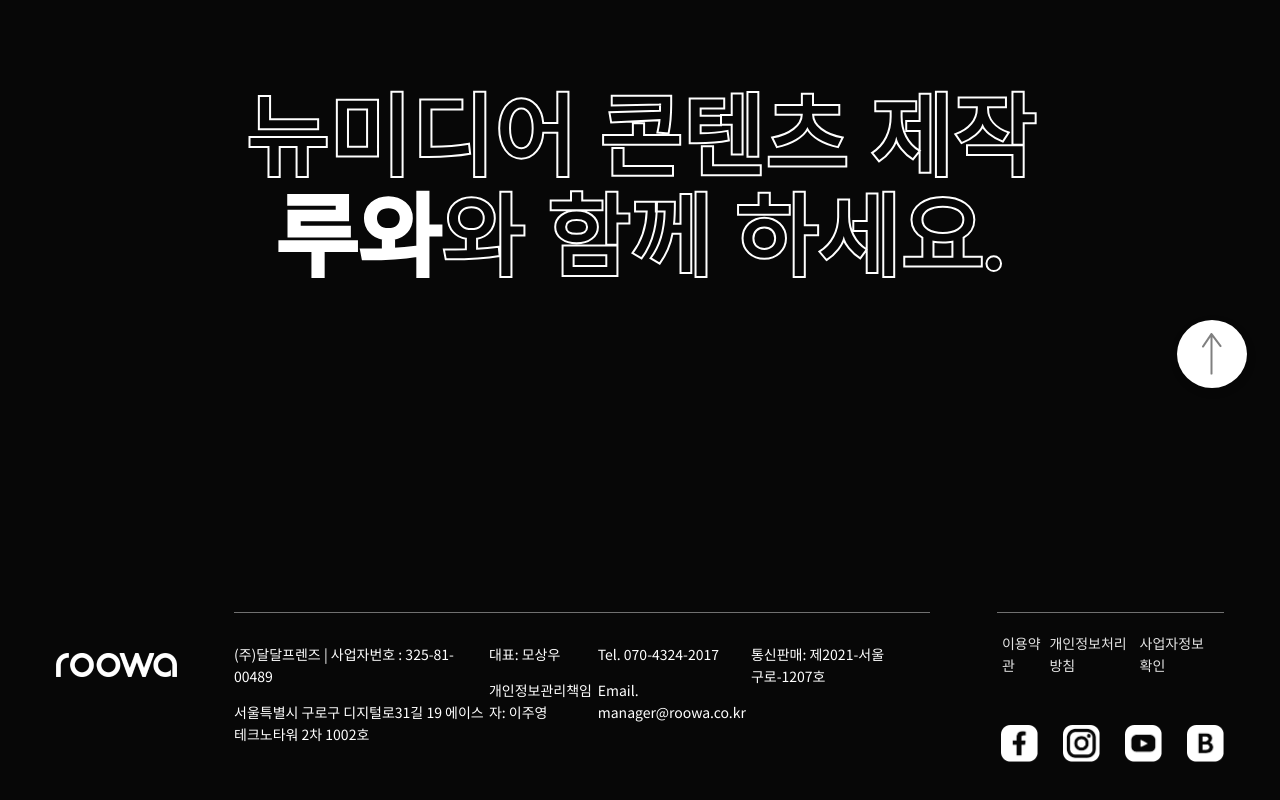
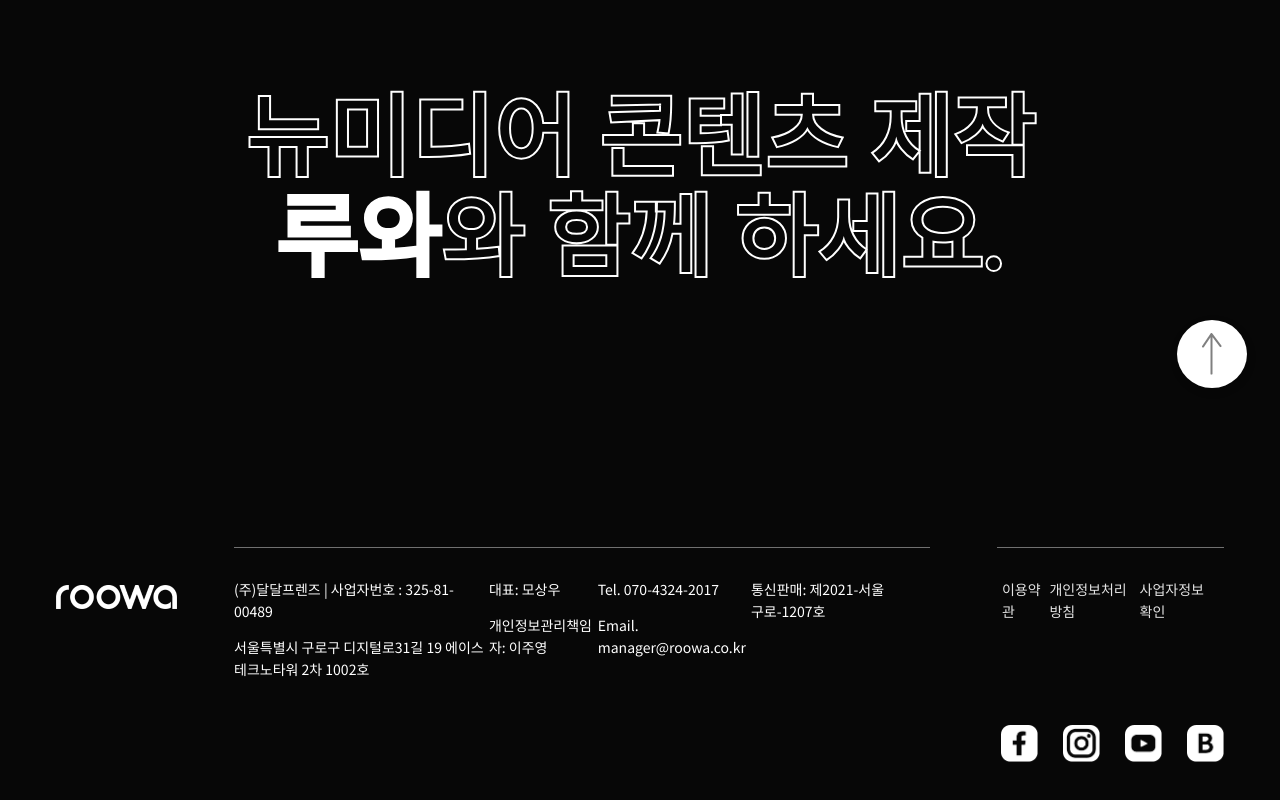
Before and after one commit to gyeongseo944/roowaHome, a React (Create React App) app in the folder client/: page /original in a window 1280 px wide. Shown: the part 7965-8765 px from the top of the page. Built offline with nearby package versions, Linux system fonts and the light colour scheme.

Commit message:
modified metaverse component

```diff
--- a/client/src/components/Contact/Contact.js
+++ b/client/src/components/Contact/Contact.js
@@ -20,7 +20,7 @@ function Contact() {
   return (
     <>
       <Banner />
-      <main className="contacMain">
+      <main className="contactMain">
         <div className="contactContainer">
           <div className="box1">
             <div className="box1Img">이미지 영역</div>
--- a/client/src/components/Contact/Contact.scss
+++ b/client/src/components/Contact/Contact.scss
@@ -1,6 +1,6 @@
 @import "~/src/config";
 
-.contacMain {
+.contactMain {
   width: 100%;
   display: flex;
   justify-content: center;
--- a/client/src/components/Home/MainMindMap/MainMindMap.scss
+++ b/client/src/components/Home/MainMindMap/MainMindMap.scss
@@ -110,7 +110,8 @@
         display: block;
         border-left: 2px dotted #808080;
         height: 120px;
-        transform: translateX(-90px) translateY(calc(30px * var(--s) + 20px)) rotate(90deg);
+        transform: translateX(-90px) translateY(calc(30px * var(--s) + 20px))
+          rotate(90deg);
         opacity: 0;
         animation: fadeIn 1s ease 3s forwards;
       }
--- a/client/src/components/Metaverse/MetarverseExpansion/MetarverseExpansion.scss
+++ b/client/src/components/Metaverse/MetarverseExpansion/MetarverseExpansion.scss
@@ -3,6 +3,7 @@
   display: flex;
   flex-direction: column;
   align-items: center;
+  width: 100%;
 
   .expansionTitleBox {
     font-weight: 300;
@@ -20,7 +21,8 @@
 
   .imgGrid {
     display: grid;
-    width: 790px;
+    width: 100%;
+    max-width: 790px;
     height: 790px;
     grid-template-columns: repeat(2, 1fr);
     grid-template-rows: repeat(2, 1fr);
--- a/client/src/components/Metaverse/MetaverseGIF/MetaverseGIF.scss
+++ b/client/src/components/Metaverse/MetaverseGIF/MetaverseGIF.scss
@@ -6,6 +6,9 @@
   flex-direction: column;
   align-items: center;
   margin-bottom: 180px;
+
+  @media (max-width: 1265px) {
+  }
 
   .metaverseExplanation {
     margin-top: 186px;
@@ -35,6 +38,7 @@
       flex-direction: column;
       justify-content: flex-end;
       position: relative;
+      width: 100%;
 
       .imgWrapper {
         background-color: $dark;
@@ -64,26 +68,28 @@
     }
 
     .GIFBlock1 {
-      width: 644px;
+      max-width: 644px;
 
       img {
-        width: 600px;
+        width: 100%;
+        max-width: 600px;
       }
     }
 
     .GIFBlock2 {
-      width: 661px;
+      max-width: 661px;
     }
 
     .GIFBlock3 {
-      width: 644px;
+      max-width: 644px;
       padding-left: 70px;
     }
 
     .GIFBlock4 {
-      width: 661px;
+      max-width: 661px;
 
       img {
+        width: 100%;
         border-radius: 30px;
       }
     }
--- a/client/src/components/Metaverse/MetaverseProcess/MetaverseProcess.js
+++ b/client/src/components/Metaverse/MetaverseProcess/MetaverseProcess.js
@@ -69,7 +69,7 @@ function MetaverseProcess() {
         </motion.div>
         <motion.div className="stepBox" variants={child}>
           <div className="step">step 03</div>
-          <div className="title">{"모델링 및 앱 상호작용 개발"}</div>
+          <div className="title">{"모델링 및 앱\n상호작용 개발"}</div>
         </motion.div>
         <motion.div className="stepBox" variants={child}>
           <div className="step">step 04</div>
--- a/client/src/components/Metaverse/MetaverseProcess/MetaverseProcess.scss
+++ b/client/src/components/Metaverse/MetaverseProcess/MetaverseProcess.scss
@@ -53,6 +53,7 @@
 
     .stepBox {
       text-align: center;
+      width: 100%;
 
       .step {
         font-size: 17px;
@@ -64,7 +65,7 @@
         font-size: 34px;
         letter-spacing: -1.36px;
         word-break: keep-all;
-        width: 253px;
+        white-space: pre-wrap;
       }
     }
   }
--- a/client/src/components/common/Footer.scss
+++ b/client/src/components/common/Footer.scss
@@ -15,31 +15,8 @@
   .footerContainer {
     display: flex;
     justify-content: space-between;
-    height: 96px;
+    min-height: 96px;
     width: 100%;
-    align-items: center;
-
-    // @media (max-width: 1170px) {
-    //   flex-direction: column;
-    //   height: fit-content;
-    //   .footerLogoBox {
-    //     margin: 50px 0;
-    //     justify-content: center;
-    //     .footerLogo {
-    //       margin: 0;
-    //     }
-    //   }
-
-    //   .footerInfoBox {
-    //     max-width: 768px;
-    //     padding: 0;
-    //     display: grid;
-    //     grid-template-columns: repeat(2, 1fr);
-    //   }
-
-    //   .footerLinkBox {
-    //   }
-    // }
 
     li {
       margin-bottom: 14px;
@@ -49,8 +26,9 @@
     .footerLogoBox {
       display: flex;
       align-items: center;
-      padding-top: 10px;
-    }
+      padding-top: 38px;
+      height: fit-content;
+
       .footerLogo {
         text-indent: -10000px;
         background-image: url(../../assets/x151af1d9.png);
@@ -61,20 +39,16 @@
         min-height: 24px;
         margin-right: 57px;
       }
-
+    }
+    @media (max-width: 1100px) {
+      .footerInfoBox {
+        flex-wrap: wrap;
+      }
       .footerLinkBox {
-      display: flex;
-      color: $fontGray;
-      justify-content: space-between;
-      align-items: center;
-      border-top: 1px solid $lightGray;
-      width: 384px;
-      height: 100%;
-      margin-left: 67px;
-      padding: 0 5px;
-      margin-bottom: 0;
+        flex-wrap: wrap;
       }
     }
+
     .footerInfoBox {
       width: 1170px;
       height: 100%;
@@ -84,6 +58,21 @@
       justify-content: space-between;
       border-top: 1px solid $lightGray;
     }
+
+    .footerLinkBox {
+      display: flex;
+      color: $fontGray;
+      justify-content: space-between;
+      border-top: 1px solid $lightGray;
+      width: 384px;
+      height: 100%;
+      margin-left: 67px;
+      padding: 0 5px;
+      margin-bottom: 0;
+      padding-top: 30px;
+    }
+  }
+
   .snsBtns {
     height: 70px;
     width: 100%;
```
Lines whose indentation alone changed are shown as unchanged.
